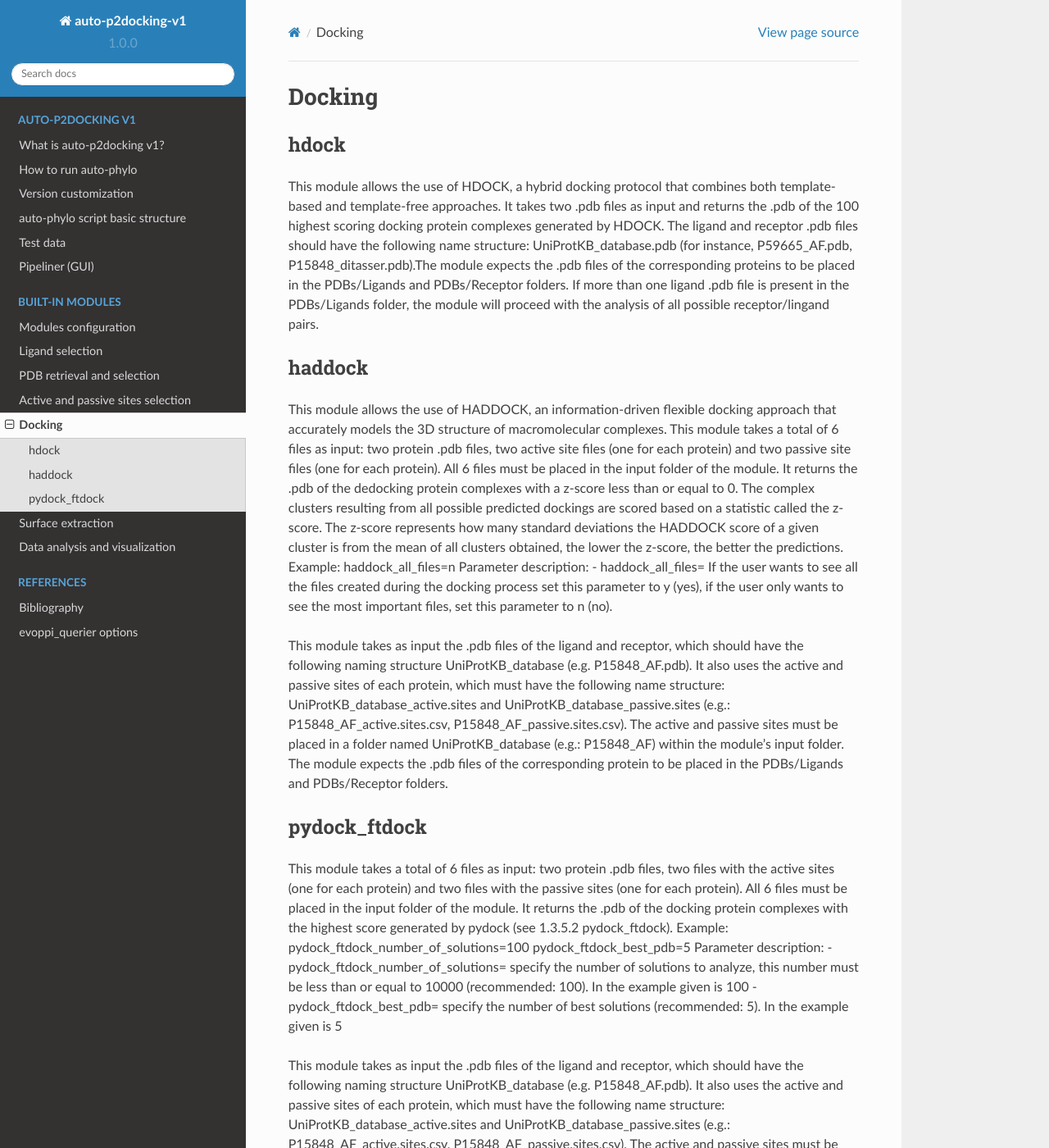
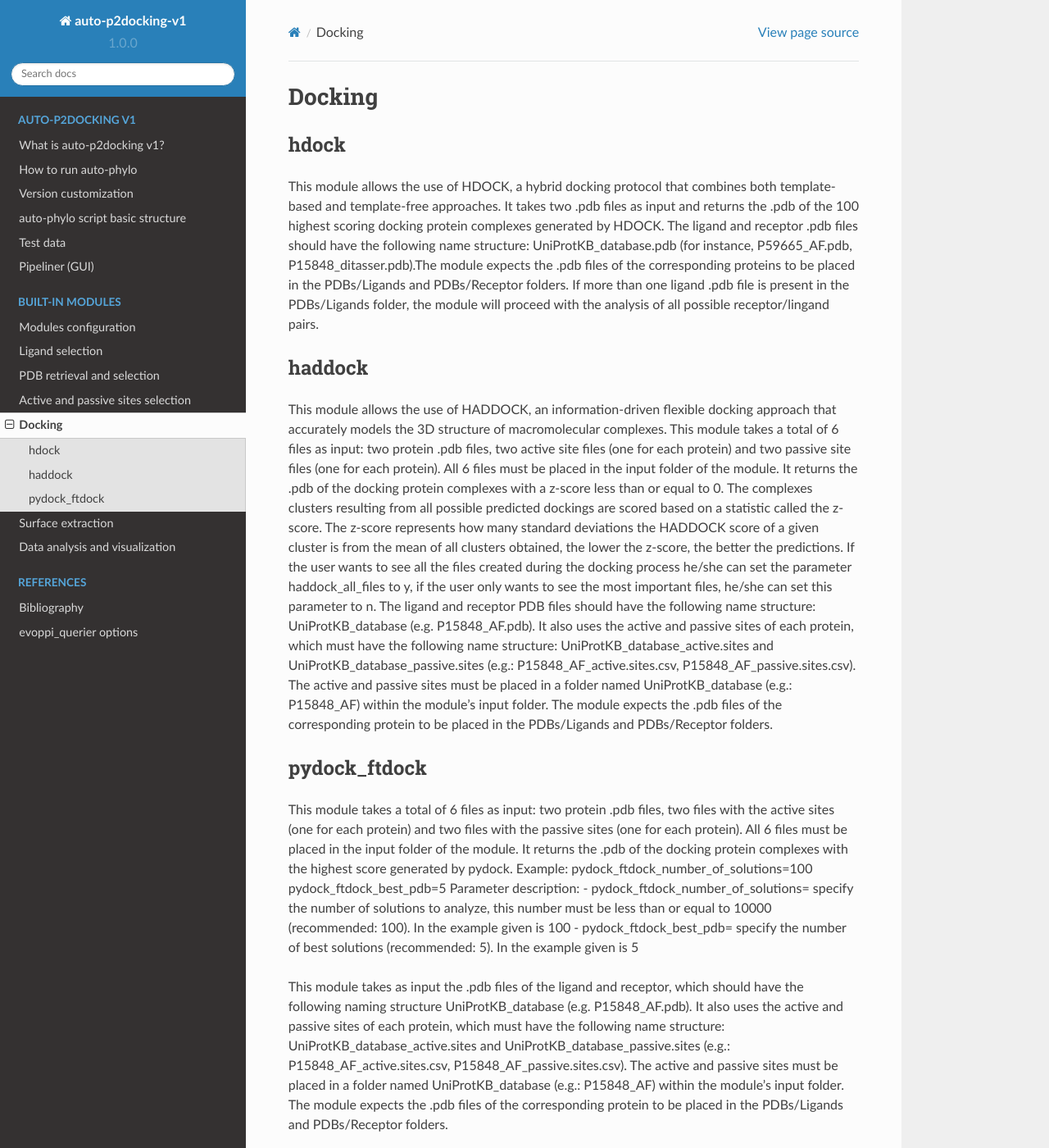
Before and after one commit to pegi3s/auto-p2docking-docs, a Sphinx documentation site: the page built from source/modules_4_docking.rst, in a window 1280 px wide and 1400 px high. Shown: the whole window at 82% size. Built offline with Sphinx 7.4.7 and the Read the Docs theme 2.0.0, drawn with Linux system fonts in a browser that asks for light colours.

Commit message:
Update modules_4_docking.rst

```diff
--- a/source/modules_4_docking.rst
+++ b/source/modules_4_docking.rst
@@ -17,21 +17,15 @@ haddock
 This module allows the use of HADDOCK, an information-driven flexible docking
 approach that accurately models the 3D structure of macromolecular complexes. This module takes a total of 6 files as input: two protein .pdb files,
 two active site files (one for each protein) and two passive site files (one for each protein).
-All 6 files must be placed in the input folder of the module. It returns the .pdb of the dedocking
-protein complexes with a z-score less than or equal to 0. The complex clusters
+All 6 files must be placed in the input folder of the module. It returns the .pdb of the docking
+protein complexes with a z-score less than or equal to 0. The complexes clusters
 resulting from all possible predicted dockings are scored based on a statistic called the
 z-score. The z-score represents how many standard deviations the HADDOCK score of
 a given cluster is from the mean of all clusters obtained, the lower the z-score, the better
-the predictions.
-Example:
-haddock_all_files=n
-Parameter description:
-- haddock_all_files= If the user wants to see all the files created during the
-docking process set this parameter to y (yes), if the user only wants to
-see the most important files, set this parameter to n (no).
-
-This module takes as input the .pdb files of the ligand and receptor, which should
-have the following naming structure UniProtKB_database (e.g. P15848_AF.pdb). It also
+the predictions. If the user wants to see all the files created during the
+docking process he/she can set the parameter haddock_all_files to y, if the user only wants to
+see the most important files, he/she can set this parameter to n. The ligand and receptor PDB files should
+have the following name structure: UniProtKB_database (e.g. P15848_AF.pdb). It also
 uses the active and passive sites of each protein, which must have the following name
 structure: UniProtKB_database_active.sites and UniProtKB_database_passive.sites
 (e.g.: P15848_AF_active.sites.csv, P15848_AF_passive.sites.csv). The active and
@@ -45,8 +39,7 @@ pydock_ftdock
 This module takes a total of 6 files as input: two protein .pdb files, two files with
 the active sites (one for each protein) and two files with the passive sites (one for each
 protein). All 6 files must be placed in the input folder of the module. It returns the .pdb of
-the docking protein complexes with the highest score generated by pydock (see 1.3.5.2
-pydock_ftdock).
+the docking protein complexes with the highest score generated by pydock.
 Example:
 pydock_ftdock_number_of_solutions=100
 pydock_ftdock_best_pdb=5
```
